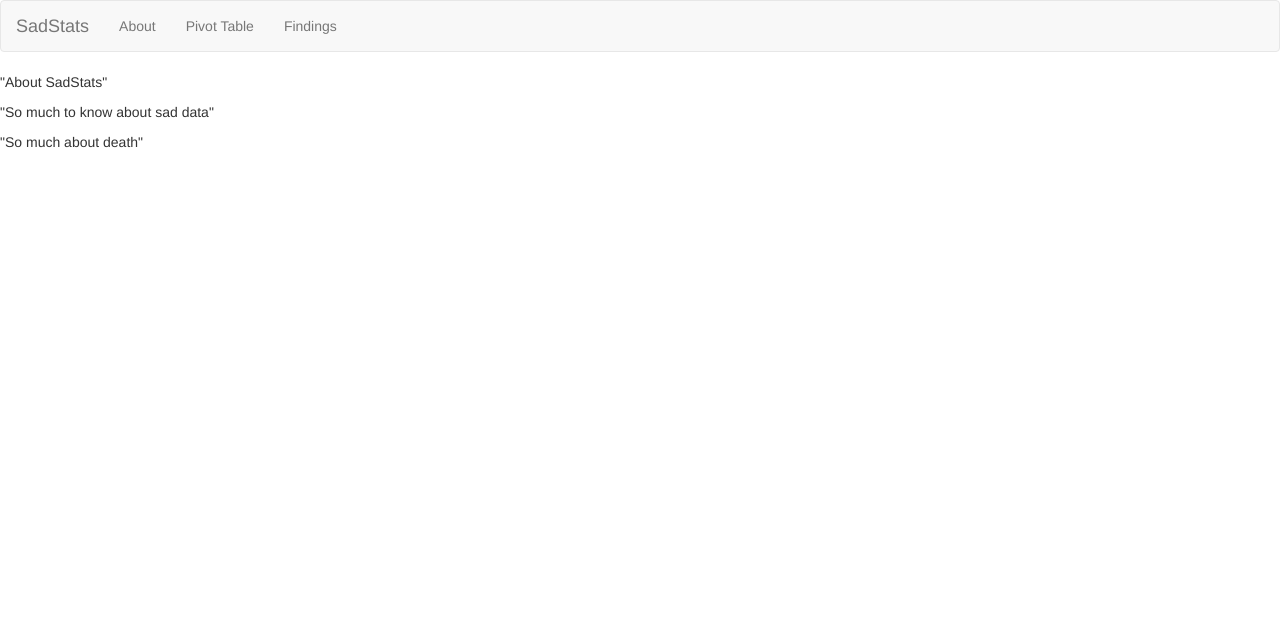
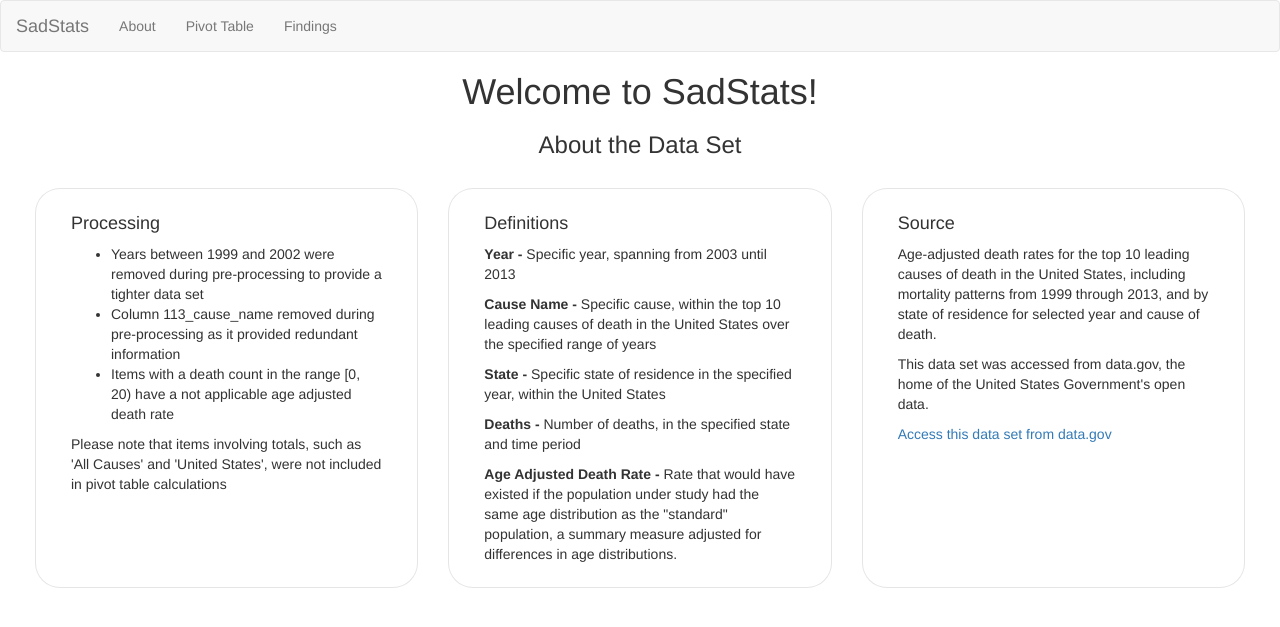
Before and after one commit to elisejansson/SadStats, a Flask app: page /about in a window 1280 px wide. Shown: the top 627 px of the page. Run offline with Flask 2, Linux system fonts and the light colour scheme; parts of the project's set-up code (start-up, migrations or seed data) failed here and were passed over; some libraries are stand-ins or nearby versions.

Commit message:
about page changes

```diff
--- a/static/styles/pivot.css
+++ b/static/styles/pivot.css
@@ -33,3 +33,12 @@
   border: 1px solid rgba(0,0,0,0.1);
   border-radius: 25px;
 }
+
+.about-group {
+	max-width: 100%;
+	height: 400px;
+	padding: 15px 35px 15px;
+	background: rgba(255,255,255,0.9);
+	border: 1px solid rgba(0,0,0,0.1);
+	border-radius: 25px;
+}
--- a/templates/about.html
+++ b/templates/about.html
@@ -1,18 +1,93 @@
 <!DOCTYPE html>
 <html>
 <head>
+<link rel="stylesheet" href="{{ url_for('static', filename='styles/pivot.css') }}">
 <title>About</title>
 </head>
 {% include 'navbar.html' %}
   <body>
+    <h1 class="text-center">
+      Welcome to SadStats!
+    </h1>
+    <h3 class="text-center">
+      About the Data Set
+    </h3>
+    <div class="container-fluid">
+      <div class="wrapper">
+        <div class="row customization">
+
+          <div class="col-sm-4">
+            <div class="about-group processing-about">
+              <h4>
+                Processing
+              </h4>
+              <ul>
+                <li>
+                  Years between 1999 and 2002 were removed during pre-processing to
+                  provide a tighter data set
+                </li>
+                <li>
+                  Column 113_cause_name removed during pre-processing as it provided
+                  redundant information
+                </li>
+                <li>
+                  Items with a death count in the range [0, 20) have a not applicable
+                  age adjusted death rate
+                </li>
+              </ul>
               <p>
-      "About SadStats"
+                Please note that items involving totals, such as 'All Causes'
+                and 'United States', were not included in pivot table calculations
+            </div>
+          </div>
+
+          <div class="col-sm-4">
+            <div class="about-group Definitions-about">
+              <h4>
+                Definitions
+              </h4>
+              <p>
+                <b>Year - </b>Specific year, spanning from 2003 until 2013
               </p>
               <p>
-      "So much to know about sad data"
+                <b>Cause Name - </b>Specific cause, within the top 10 leading causes of
+                death in the United States over the specified range of years
               </p>
               <p>
-      "So much about death"
+                <b>State - </b>Specific state of residence in the specified year,
+                within the United States
               </p>
+              <p>
+                <b>Deaths - </b>Number of deaths, in the specified state and time period
+              </p>
+              <p>
+                <b>Age Adjusted Death Rate - </b>Rate that would have existed if the
+                population under study had the same age distribution as the "standard"
+                population, a summary measure adjusted for differences in age distributions.
+              </p>
+            </div>
+          </div>
+
+          <div class="col-sm-4">
+            <div class="about-group source-about">
+              <h4>
+                Source
+              </h4>
+              <p>
+                Age-adjusted death rates for the top 10 leading causes of death in the
+                United States, including mortality patterns from 1999 through 2013, and
+                by state of residence for selected year and cause of death.
+              </p>
+              <p>
+                This data set was accessed from data.gov, the home of the United States Government's open data.
+              </p>
+              <a href="https://catalog.data.gov/dataset/age-adjusted-death-rates-for-the-top-10-leading-causes-of-death-united-states-2013">
+                Access this data set from data.gov
+              </a>
+            </div>
+          </div>
+        </div>
+      </div>
+    </div>
   </body>
 </html>
--- a/templates/pivotForm.html
+++ b/templates/pivotForm.html
@@ -8,7 +8,6 @@
 <body>
 <div class="container-fluid">
   <div class="wrapper">
-
     <div class="row customization">
       <form action="/pivottable_results" method="get">
         <div class="col-sm-4">
@@ -24,8 +23,8 @@
               </label>
             </div>
           </div>
+        </div>
 
-        </div>
         <div class="col-sm-4">
           <div class="form-group values-form">
             <label for="example-text-input" class="col-form-label">Pick value* (at least one)</label>
```
Lines whose indentation alone changed are shown as unchanged.
